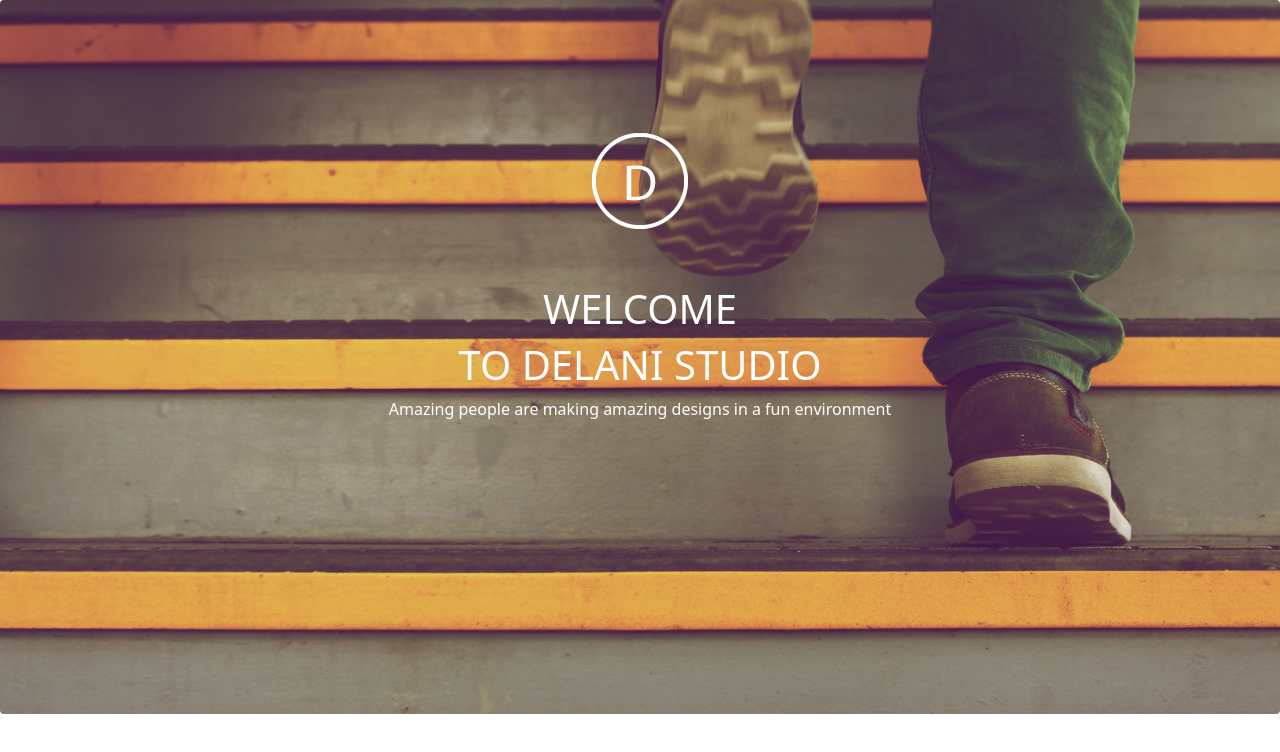
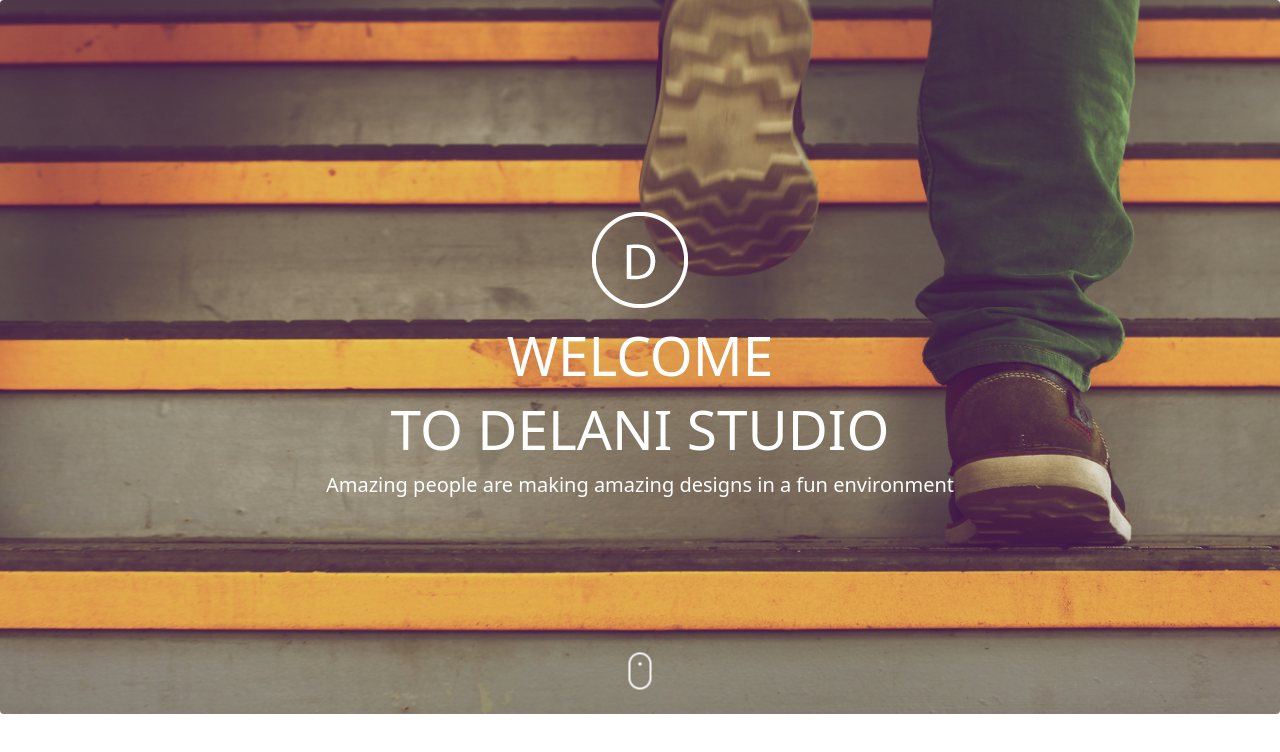
Before and after one commit to GikonyoG/Delani-Studio, a plain HTML site: page index.html in a window 1280 px wide. Drawn offline with nearby package versions, Linux system fonts and the light colour scheme.

Commit message:
adeed mouse click image

```diff
--- a/index.html
+++ b/index.html
@@ -27,7 +27,18 @@
           <h1>TO DELANI STUDIO</h1>
           <p>Amazing people are making amazing designs in a fun environment</p>
         </div>
+        <div class="mouse"><img src="./images/mouse_click.png" alt="" /></div>
       </figure>
     </section>
+
+
+    <!-- <section class="about">
+      <figure class="figure">
+        <img src="./images/backgrounds/s_image.jpg" class="figure-img img-fluid rounded pt-5" alt="..." />
+        <figcaption class="figure-caption">
+          A caption for the above image.
+        </figcaption>
+      </figure>
+    </section> -->
   </body>
 </html>
--- a/style.css
+++ b/style.css
@@ -1,18 +1,37 @@
-figure{
+figure {
   position: relative;
   text-align: center;
   color: white;
-
 }
 .text {
   position: absolute;
-  top: 50%;
+  top: 58%;
   left: 50%;
   transform: translate(-50%, -50%);
 }
-.logo{
+.text h1{
+    font-size: 55px;
+}
+.text p{
+    font-size: 20px;
+}
+.logo {
   position: absolute;
-  top: 25%;
+  top: 36%;
   left: 50%;
   transform: translate(-50%, -50%);
 }
+.mouse {
+  position: absolute;
+  top: 93%;
+  left: 50%;
+  transform: translate(-50%, -50%);
+}
+@media (max-width:768px) {
+    figure{
+        min-height: 50vh;
+    }
+    /* h1 {
+        font-size: calc(1.525rem + 3.3vw);
+    } */
+}
```
